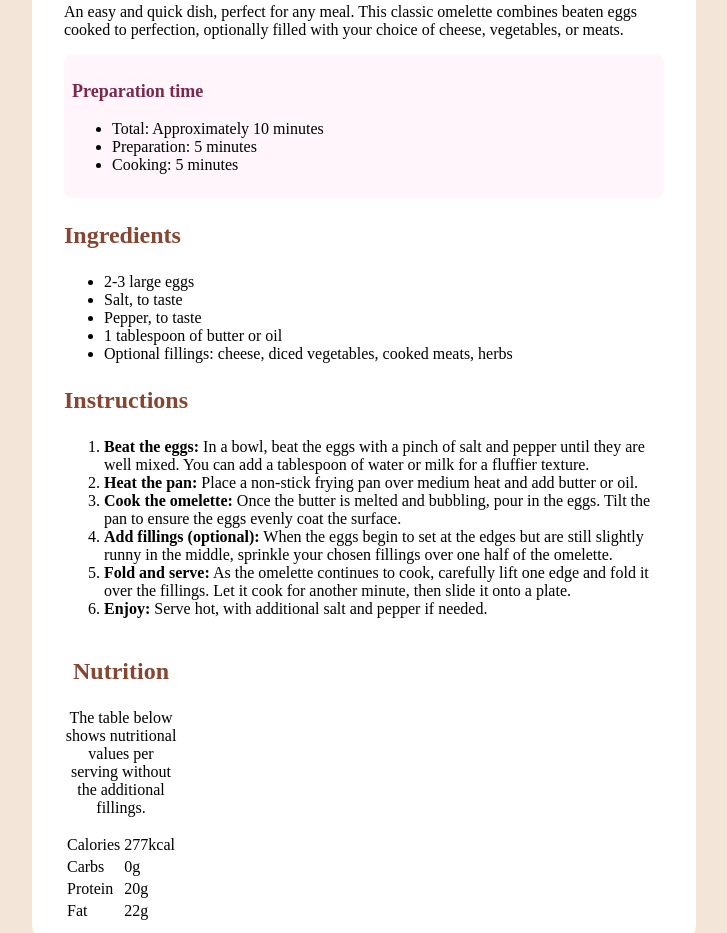
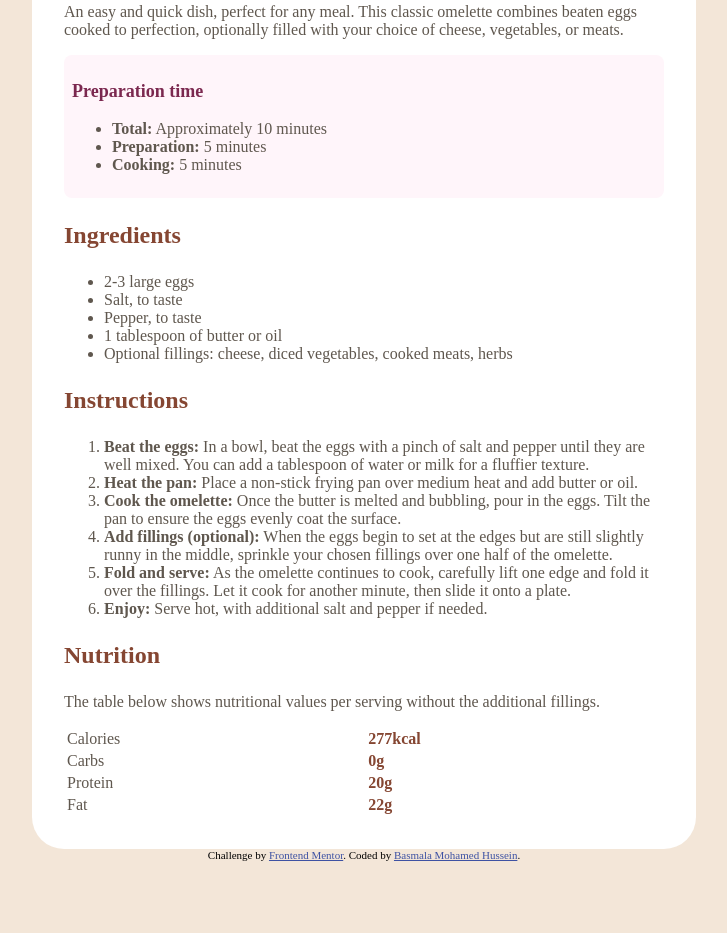
Before and after one commit to BasmalaMohamedd/Recipe-Page-Practice, a plain HTML site: page index.html in a window 1280 px wide. Shown: the part 522-1455 px from the top of the page, without its empty margins (276-1003 px from the left). After the commit the page ends 1391 px from the top, so only its background shows below. Drawn offline with Linux system fonts and the light colour scheme.

Commit message:
table style and fixed text color and added the bold needed

```diff
--- a/index.html
+++ b/index.html
@@ -26,9 +26,9 @@
         <div class="preparationTime">
             <p class="title">Preparation time</p>
             <ul>
-                <li>Total: Approximately 10 minutes</li>
-                <li>Preparation: 5 minutes</li>
-                <li>Cooking: 5 minutes</li>
+                <li><strong>Total:</strong> Approximately 10 minutes</li>
+                <li><strong>Preparation:</strong> 5 minutes</li>
+                <li><strong>Cooking:</strong> 5 minutes</li>
             </ul>
         </div>
 
@@ -72,28 +72,27 @@
         </div>
 
         <div>
+            <p class="title">Nutrition</p>
+            <p>  The table below shows nutritional values per serving without the additional fillings.</p>
 
-            <table>
-                <caption>
-                    <p class="title">Nutrition</p>
-                    <p>  The table below shows nutritional values per serving without the additional fillings.</p>
-                </caption>
+            <table class="nutritiontable">
+
                 <tbody>
                     <tr>
                         <td>Calories</td>
-                        <td>277kcal</td>
+                        <td class="leftcell">277kcal</td>
                     </tr>
                     <tr>
                         <td>Carbs</td>
-                        <td>0g</td>
+                        <td class="leftcell">0g</td>
                     </tr>
                     <tr>
                         <td>Protein</td>
-                        <td>20g</td>
+                        <td class="leftcell">20g</td>
                     </tr>
                     <tr>
                         <td>Fat</td>
-                        <td>22g</td>
+                        <td class="leftcell">22g</td>
                     </tr>
                 </tbody>
             </table>
--- a/style.css
+++ b/style.css
@@ -11,6 +11,7 @@ main{
     margin:auto;
     padding: 2rem;
     margin-top: 4rem;
+    color:hsl(30, 10%, 34%);
 }
 
 main img{
@@ -21,6 +22,7 @@ main img{
 .pageTitle{
     font-size: xxx-large;
     font-weight: 600;
+    color:hsl(24, 5%, 18%);
 }
 
 .title{
@@ -43,3 +45,19 @@ main img{
     color:hsl(332, 51%, 32%);
 
 }
+
+
+
+.nutritiontable{
+    min-width: 100%;
+
+}
+
+.nutritiontable .leftcell{
+    color:hsl(14, 45%, 36%);
+    font-weight: bold;
+}
+
+strong{
+    color:hsl(30, 10%, 34%);
+}
```
